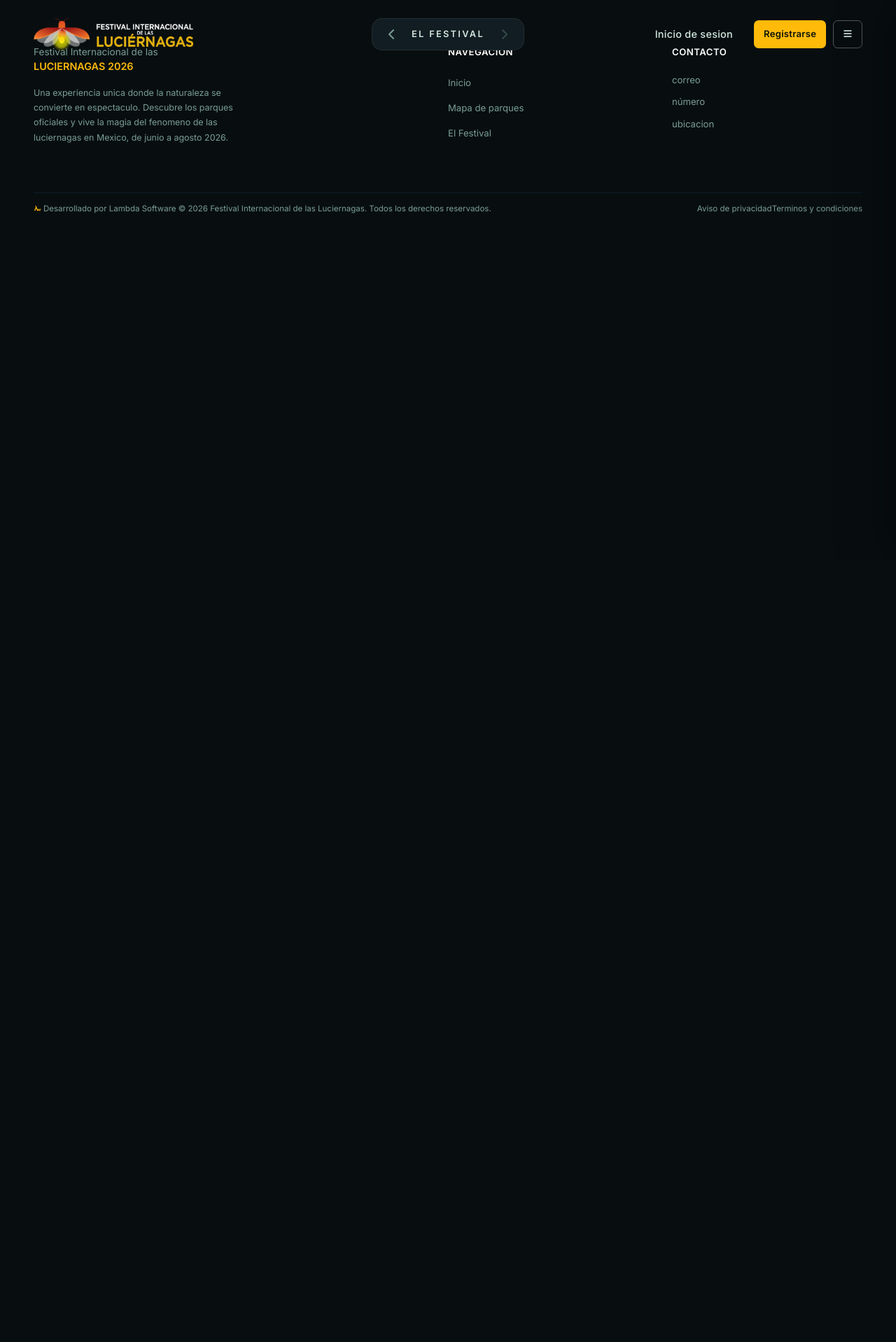
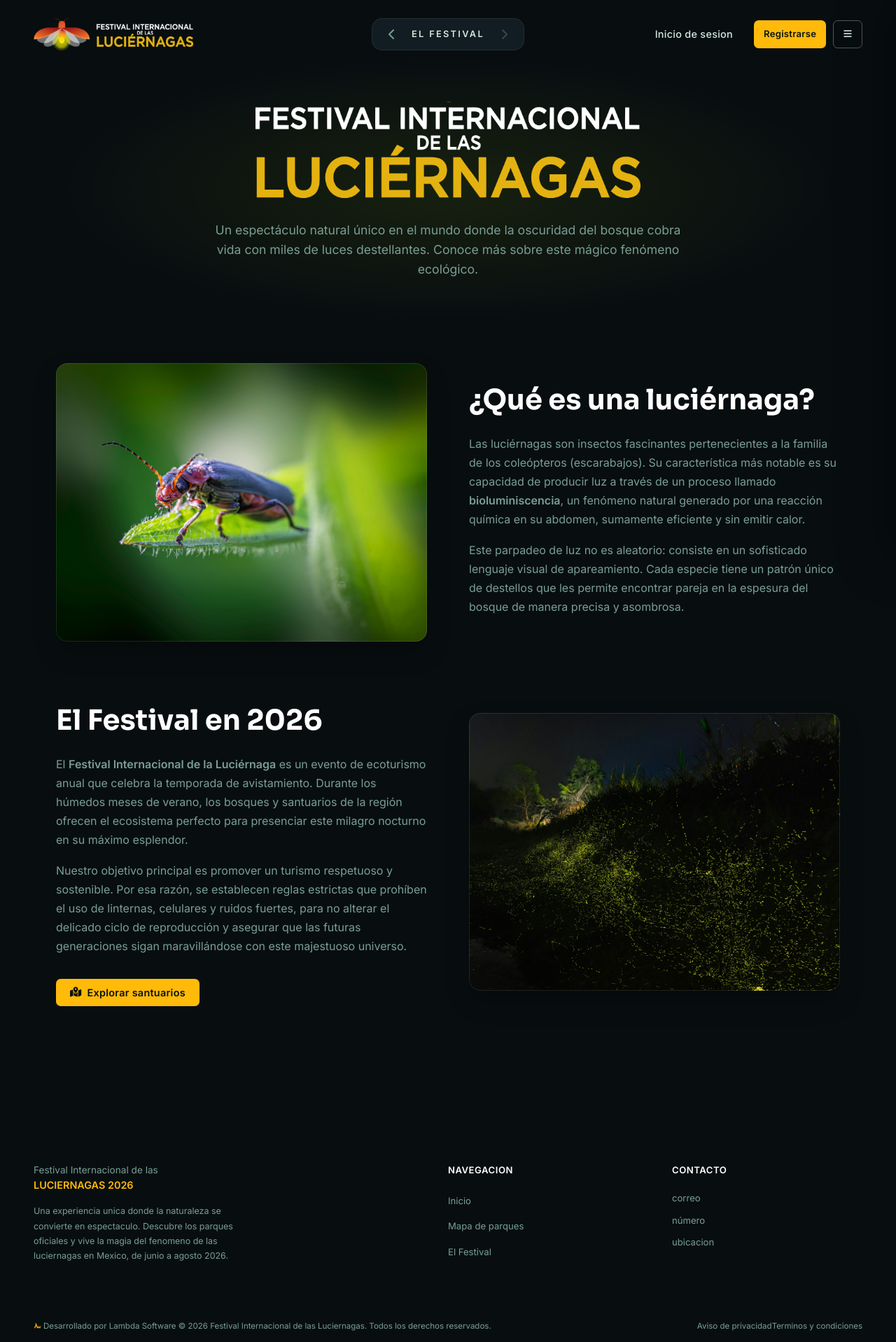
Before and after one commit to Yahir-Hernandez/LambdaSW-Fireflies_project, a Django app: page /festival/ in a window 1280 px wide. Shown: the whole page at 70% size. Before the commit the page ends 305 px from the top, so only its background shows below. Run offline with Django 5.2, Linux system fonts and the light colour scheme; some libraries are stand-ins or nearby versions.

Commit message:
¿¿Posible final del desarrollo frontend?? :( ya no quiero chambiar

```diff
--- a/sistema_app/static/css/user/base.css
+++ b/sistema_app/static/css/user/base.css
@@ -10,7 +10,7 @@
   --orange: #e8603a;
   --text: #d4e8e0;
   --text-dim: #7a9e94;
-  --border: rgba(13, 27, 42, 1);
+  --border: rgba(255, 255, 255, 0.08)
   --glow: rgba(8, 16, 28, 1);
   --glow-sm: rgba(8, 16, 28, 1);
   --font-display: 'Cinzel', serif;
@@ -275,7 +275,8 @@ ul { list-style: none; }
   width: 100%;
 }
 .nav-sidebar .nav__links a {
-  font-size: .95rem;
+  font-size: 1.1rem;
+  font-weight: bolder;
 }
 .nav-sidebar__auth {
   display: flex;
--- /dev/null
+++ b/sistema_app/static/css/user/festival.css
@@ -0,0 +1,98 @@
+/* Estilos para la página del Festival */
+.festival-page {
+  padding: 80px 20px;
+  color: var(--text-dim, #ccc);
+}
+
+.festival-header {
+  text-align: center;
+  margin-bottom: 60px;
+  padding: 60px 20px;
+  background: radial-gradient(ellipse at center, rgba(200, 255, 0, 0.08), transparent 70%);
+  border-radius: 16px;
+}
+
+.festival-main-logo {
+  max-width: 100%;
+  width: clamp(250px, 60vw, 550px);
+  height: auto;
+  margin-bottom: 24px;
+}
+
+.festival-header h1 {
+  font-family: var(--font-title, sans-serif);
+  font-size: clamp(2rem, 5vw, 3.5rem);
+  color: #fff;
+  margin-bottom: 16px;
+}
+
+.festival-header p {
+  font-size: 1.1rem;
+  max-width: 700px;
+  margin: 0 auto;
+  line-height: 1.6;
+}
+
+.festival-section {
+  display: grid;
+  grid-template-columns: 1fr;
+  gap: 32px;
+  align-items: center;
+  margin-bottom: 80px;
+}
+
+@media (min-width: 900px) {
+  .festival-section {
+    grid-template-columns: 1fr 1fr;
+    gap: 60px;
+  }
+
+  .festival-section--reverse .festival-image-wrapper {
+    order: 2;
+  }
+  .festival-section--reverse .festival-content {
+    order: 1;
+  }
+}
+
+.festival-image-wrapper {
+  border-radius: 16px;
+  overflow: hidden;
+  box-shadow: 0 16px 32px rgba(0,0,0,0.3);
+  position: relative;
+}
+
+.festival-image-wrapper::after {
+  content: "";
+  position: absolute;
+  top: 0; left: 0; width: 100%; height: 100%;
+  box-shadow: inset 0 0 0 1px rgba(255,255,255,0.1);
+  border-radius: 16px;
+  pointer-events: none;
+}
+
+.festival-image-wrapper img {
+  width: 100%;
+  height: auto;
+  display: block;
+  object-fit: cover;
+  aspect-ratio: 4/3;
+  transition: transform 0.5s ease;
+}
+
+.festival-image-wrapper:hover img {
+  transform: scale(1.04);
+}
+
+.festival-content h2 {
+  font-family: var(--font-title, sans-serif);
+  font-size: clamp(1.8rem, 4vw, 2.5rem);
+  color: #fff;
+  margin-bottom: 16px;
+}
+
+.festival-content p {
+  line-height: 1.7;
+  margin-bottom: 16px;
+  font-size: 1rem;
+}
--- a/sistema_app/static/script/map_script.js
+++ b/sistema_app/static/script/map_script.js
@@ -26,8 +26,8 @@ function initMap() {
 
     map = L.map('map').setView([centerLat, centerLng], zoom);
 
-    L.tileLayer('https://tile.openstreetmap.org/{z}/{x}/{y}.png', {
-        attribution: '&copy; <a href="https://www.openstreetmap.org/copyright">OpenStreetMap</a> contributors'
+    L.tileLayer('https://{s}.basemaps.cartocdn.com/dark_all/{z}/{x}/{y}{r}.png', {
+        attribution: '&copy; <a href="https://www.openstreetmap.org/copyright">OpenStreetMap</a> contributors &copy; <a href="https://carto.com/attributions">CARTO</a>'
     }).addTo(map);
 
     createMarkers();
--- a/sistema_app/templates/festival.html
+++ b/sistema_app/templates/festival.html
@@ -1,4 +1,46 @@
 {% extends "base.html" %}
+{% load static %}
+
+{% block extra_css %}
+  <link rel="stylesheet" href="{% static 'css/user/festival.css' %}" />
+{% endblock %}
 
 {% block content %}
+<div class="festival-page container">
+  <!-- Encabezado Principal -->
+  <header class="festival-header">
+    <img src="{% static 'img/logo_text.png' %}" alt="Festival Internacional de la Luciérnaga 2026" class="festival-main-logo">
+    <p>Un espectáculo natural único en el mundo donde la oscuridad del bosque cobra vida con miles de luces destellantes. Conoce más sobre este mágico fenómeno ecológico.</p>
+  </header>
+
+  <!-- Sección 1: ¿Qué es una luciérnaga? -->
+  <section class="festival-section">
+    <div class="festival-image-wrapper">
+      <img src="{% static 'img/festival/fireflies.jpg' %}" alt="Mágico destello de luciérnagas en el bosque">
+    </div>
+    <div class="festival-content">
+      <h2>¿Qué es una luciérnaga?</h2>
+      <p>Las luciérnagas son insectos fascinantes pertenecientes a la familia de los coleópteros (escarabajos). Su característica más notable es su capacidad de producir luz a través de un proceso llamado <strong>bioluminiscencia</strong>, un fenómeno natural generado por una reacción química en su abdomen, sumamente eficiente y sin emitir calor.</p>
+      <p>Este parpadeo de luz no es aleatorio: consiste en un sofisticado lenguaje visual de apareamiento. Cada especie tiene un patrón único de destellos que les permite encontrar pareja en la espesura del bosque de manera precisa y asombrosa.</p>
+    </div>
+  </section>
+
+  <!-- Sección 2: El Festival -->
+  <section class="festival-section festival-section--reverse">
+    <div class="festival-image-wrapper">
+      <img src="{% static 'img/home/fireflies.jpg' %}" alt="El mágico festival de las luciérnagas">
+    </div>
+    <div class="festival-content">
+      <h2>El Festival en 2026</h2>
+      <p>El <strong>Festival Internacional de la Luciérnaga</strong> es un evento de ecoturismo anual que celebra la temporada de avistamiento. Durante los húmedos meses de verano, los bosques y santuarios de la región ofrecen el ecosistema perfecto para presenciar este milagro nocturno en su máximo esplendor.</p>
+      <p>Nuestro objetivo principal es promover un turismo respetuoso y sostenible. Por esa razón, se establecen reglas estrictas que prohíben el uso de linternas, celulares y ruidos fuertes, para no alterar el delicado ciclo de reproducción y asegurar que las futuras generaciones sigan maravillándose con este majestuoso universo.</p>
+
+      <div style="margin-top: 32px;">
+        <a href="{% url 'sistema_app:mapa' %}" class="btn btn--primary">
+          <i class="fa-solid fa-map-location-dot"></i> Explorar santuarios
+        </a>
+      </div>
+    </div>
+  </section>
+</div>
 {% endblock %}
--- a/sistema_app/templates/home.html
+++ b/sistema_app/templates/home.html
@@ -61,7 +61,7 @@
         <a href="{% url 'sistema_app:mapa' %}" class="link-arrow">Ver todos en el mapa </a>
       </div>
       <div class="parques-highlight">
-        <div class="parques-highlight__media" aria-hidden="true">
+        <div class="parques-highlight__media" aria-hidden="true" style="background: url('{% static 'img/home/oficial.jpg' %}') center/cover no-repeat;">
           <div class="parques-highlight__media-inner">
             <span class="parques-highlight__badge">Parques oficiales</span>
           </div>
@@ -102,8 +102,8 @@
             <a href="{% url 'sistema_app:festival' %}" class="btn btn--outline btn--sm">El festival</a>
           </div>
         </div>
-        <div class="festival-card__media" aria-hidden="true">
-          <div class="festival-card__media-inner">
+        <div class="festival-card__media" aria-hidden="true" style="background: linear-gradient(rgba(0,0,0,0.1), rgba(0,0,0,0.6)), url('{% static 'img/home/fireflies.jpg' %}') center/cover no-repeat;">
+          <div class="festival-card__media-inner" style="background: transparent; border: none; align-items: flex-end; display: flex; padding: 16px;">
             <span class="festival-card__media-caption">La noche cobra vida</span>
           </div>
         </div>
```
Also changed, not shown: sistema_app/static/css/user/perfil.css (+113 -44 lines), sistema_app/static/script/perfil.js (+18 -239 lines), sistema_app/templates/user/perfil.html (+25 -30 lines), sistema_app/static/img/festival/fireflies.jpg (added), sistema_app/static/img/home/fireflies.jpg (added), sistema_app/static/img/home/oficial.jpg (added).
